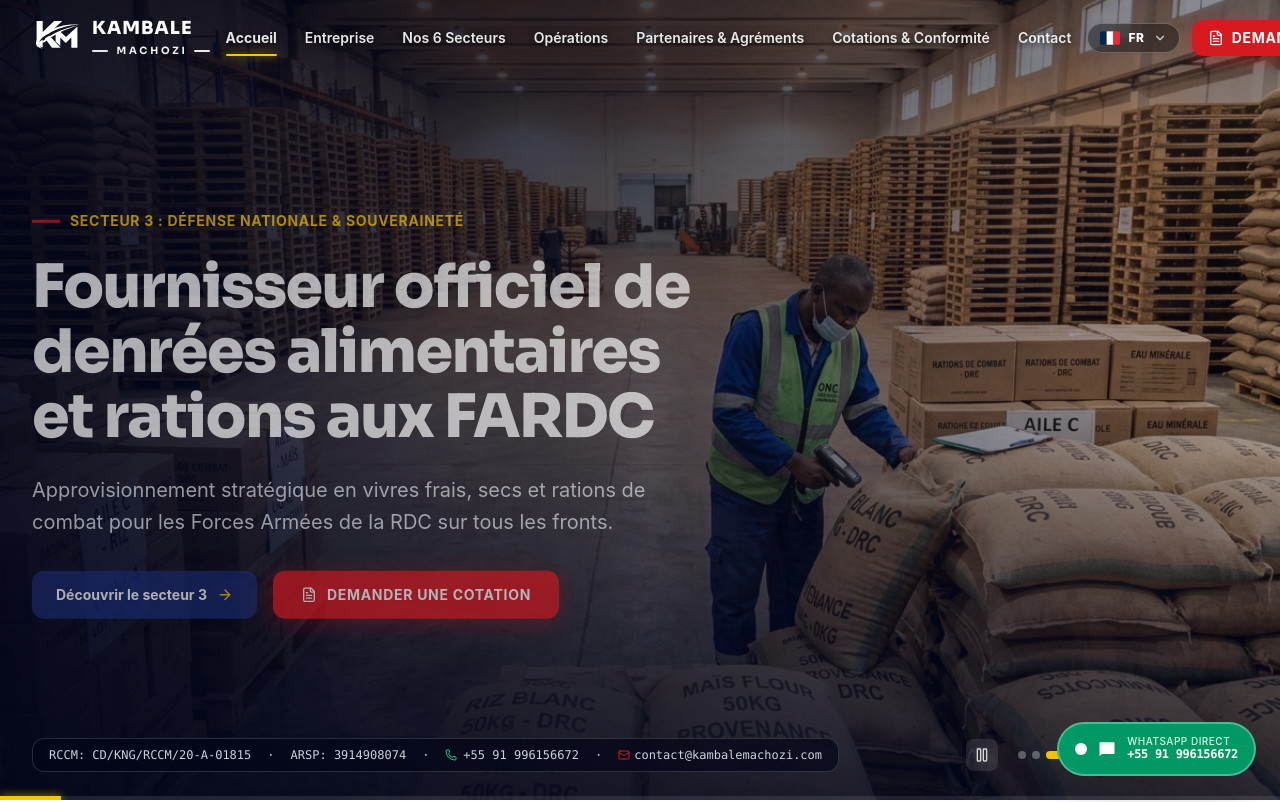
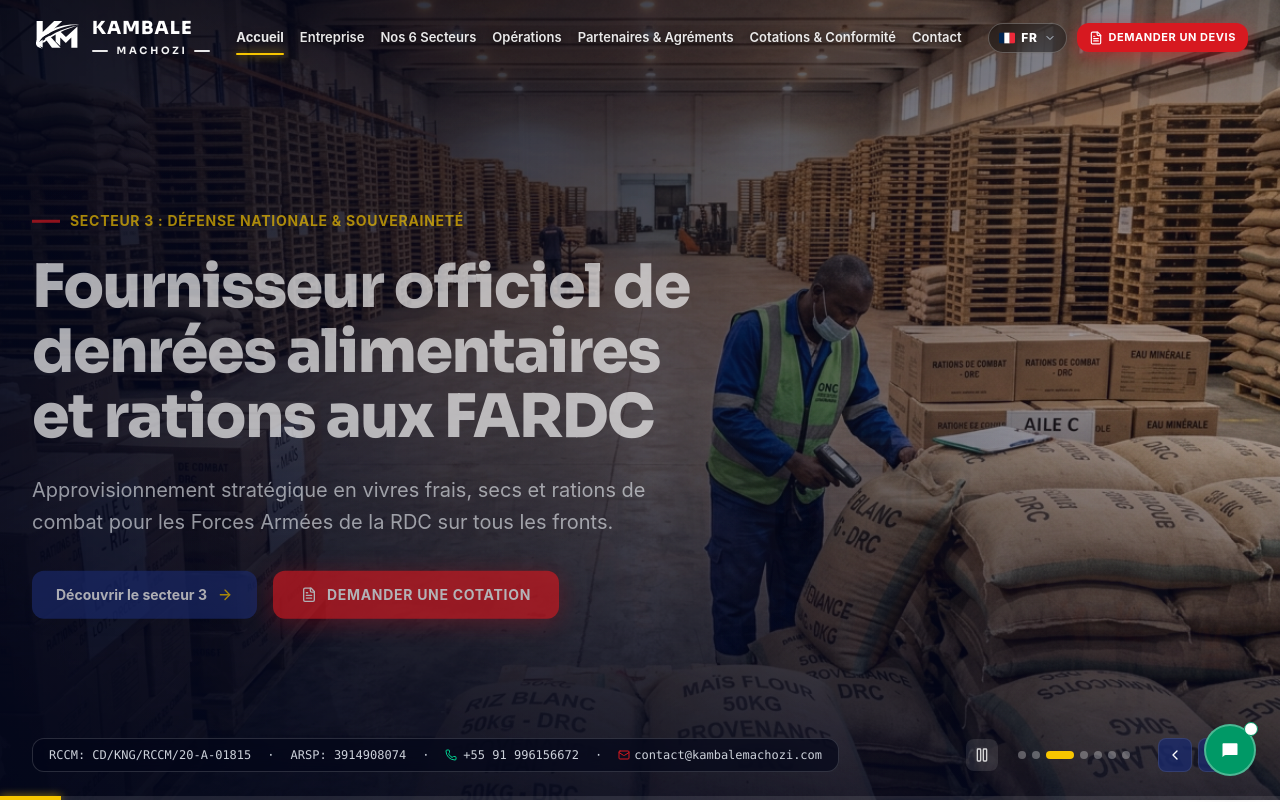
Before and after one commit to EducaTecnologia/kambalemachozi, a React (Vite) app: page / in a window 1280 px wide. Shown: the top 802 px of the page. Built offline with nearby package versions, Linux system fonts and the light colour scheme.

Commit message:
style: optimize layout and spacing in navigation
Refine UI elements by adjusting button padding and link spacing in the navigation bar and streamlining the WhatsApp quick action button component for better visual balance.

```diff
--- a/src/App.tsx
+++ b/src/App.tsx
@@ -232,24 +232,20 @@
       />
 
       {/* Floating WhatsApp Quick Action Button (Available on all pages) */}
-      <aside aria-label="Contact rapide WhatsApp" className="fixed bottom-6 right-6 z-40 flex items-center gap-2">
+      <aside aria-label="Contact rapide WhatsApp" className="fixed bottom-6 right-6 z-40 flex items-center">
         <a
           href={createWhatsAppUrl('Bonjour ETS KAMBALE MACHOZI, je souhaite entrer en contact direct avec vous.')}
           target="_blank"
           rel="noopener noreferrer"
-          className="group relative flex items-center gap-2.5 bg-emerald-600 hover:bg-emerald-700 text-white px-4 py-3 rounded-full shadow-2xl transition-all duration-300 hover:scale-105 active:scale-95 border-2 border-white/30 backdrop-blur-sm"
+          className="group relative flex items-center justify-center bg-emerald-600 hover:bg-emerald-700 text-white p-3.5 rounded-full shadow-2xl transition-all duration-300 hover:scale-105 active:scale-95 border-2 border-white/30 backdrop-blur-sm"
           title={`WhatsApp Direct: ${WHATSAPP_DISPLAY}`}
         >
           {/* Pulsing indicator */}
-          <span className="relative flex h-3 w-3">
+          <span className="absolute -top-1 -right-1 flex h-3.5 w-3.5">
             <span className="animate-ping absolute inline-flex h-full w-full rounded-full bg-emerald-300 opacity-75"></span>
-            <span className="relative inline-flex rounded-full h-3 w-3 bg-white"></span>
+            <span className="relative inline-flex rounded-full h-3.5 w-3.5 bg-white border border-emerald-600"></span>
           </span>
           <MessageSquare className="w-5 h-5 fill-white text-emerald-600" />
-          <div className="hidden sm:flex flex-col text-left leading-none">
-            <span className="text-[10px] font-medium text-emerald-100 uppercase tracking-wider">WhatsApp Direct</span>
-            <span className="text-xs font-bold font-mono tracking-tight">{WHATSAPP_DISPLAY}</span>
-          </div>
         </a>
       </aside>
 
--- a/src/components/Navbar.tsx
+++ b/src/components/Navbar.tsx
@@ -138,7 +138,7 @@
 
             {/* Zone 2: Navigation Links */}
             <nav
-              className="hidden lg:flex items-center gap-6 xl:gap-7 text-sm font-semibold tracking-normal text-white"
+              className="hidden lg:flex items-center gap-3 xl:gap-4 text-[13px] font-semibold tracking-normal text-white"
               aria-label="Navigation principale"
             >
               {navItems.map((item) => {
@@ -164,7 +164,7 @@
             </nav>
 
             {/* Zone 3: Actions (Language Dropdown + Primary Quote CTA) */}
-            <div className="flex items-center gap-3">
+            <div className="flex items-center gap-2.5">
               {/* Language Selector Dropdown */}
               <div
                 ref={dropdownRef}
@@ -174,14 +174,14 @@
               >
                 <button
                   onClick={() => setLangDropdownOpen(!langDropdownOpen)}
-                  className="flex items-center gap-2 px-3 py-1.5 rounded-full text-xs font-bold border border-white/25 bg-black/40 hover:bg-black/60 text-white backdrop-blur-md transition-all cursor-pointer shadow-xs"
+                  className="flex items-center gap-1.5 px-2.5 py-1.5 rounded-full text-xs font-bold border border-white/25 bg-black/40 hover:bg-black/60 text-white backdrop-blur-md transition-all cursor-pointer shadow-xs"
                   aria-expanded={langDropdownOpen}
                   aria-label="Sélectionner la langue"
                 >
-                  <FlagIcon code={currentLangMeta.code} className="w-5 h-3.5 shadow-xs" />
+                  <FlagIcon code={currentLangMeta.code} className="w-4 h-3 shadow-xs" />
                   <span className="uppercase tracking-wider text-xs font-extrabold">{currentLangMeta.label}</span>
                   <ChevronDown
-                    className={`w-3.5 h-3.5 text-slate-300 transition-transform duration-200 ${
+                    className={`w-3 h-3 text-slate-300 transition-transform duration-200 ${
                       langDropdownOpen ? 'rotate-180' : ''
                     }`}
                   />
@@ -229,9 +229,9 @@
               {/* Red Request Quote CTA */}
               <button
                 onClick={onOpenDonate}
-                className="hidden sm:inline-flex items-center gap-2 px-4 py-2 bg-[#D71920] hover:bg-[#b81218] active:scale-95 text-white text-xs sm:text-sm font-bold uppercase tracking-wider rounded-xl shadow-[0_4px_16px_rgba(215,25,32,0.45)] transition-all cursor-pointer whitespace-nowrap"
+                className="hidden sm:inline-flex items-center gap-1.5 px-3 py-1.5 bg-[#D71920] hover:bg-[#b81218] active:scale-95 text-white text-[11px] font-bold uppercase tracking-wider rounded-xl shadow-[0_4px_16px_rgba(215,25,32,0.45)] transition-all cursor-pointer whitespace-nowrap"
               >
-                <FileText className="w-4 h-4" />
+                <FileText className="w-3.5 h-3.5" />
                 <span>{t.donate}</span>
               </button>
 
```
Also changed, not shown: public/assets/aistudio/image_9c8fc220.png (added).
